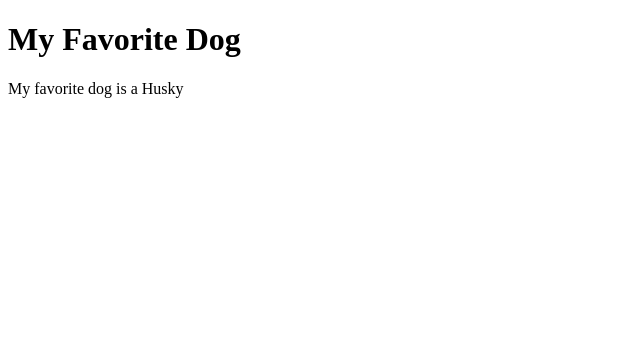
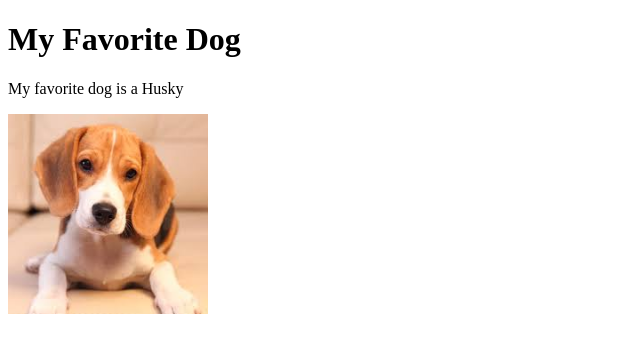
Before and after one commit to curridaj/Demo, a plain HTML site: page dog.html in a window 1280 px wide. Shown: the whole page, without its empty margins (0-640 px from the left). Drawn offline with Linux system fonts and the light colour scheme.

Commit message:
Update dog.html

```diff
--- a/dog.html
+++ b/dog.html
@@ -6,5 +6,6 @@
 <body>
 <h1> My Favorite Dog</h1>
 <p> My favorite dog is a Husky</p>
+  <img src="\Resources\dog.jfif" width=200px height=auto>
 </body>
 </html>
```
